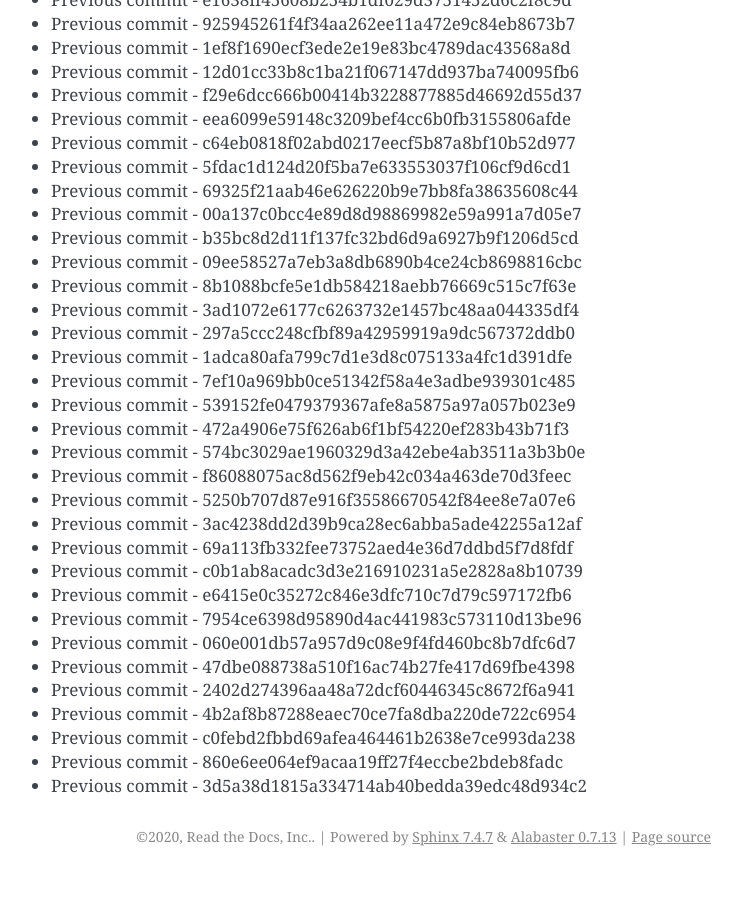
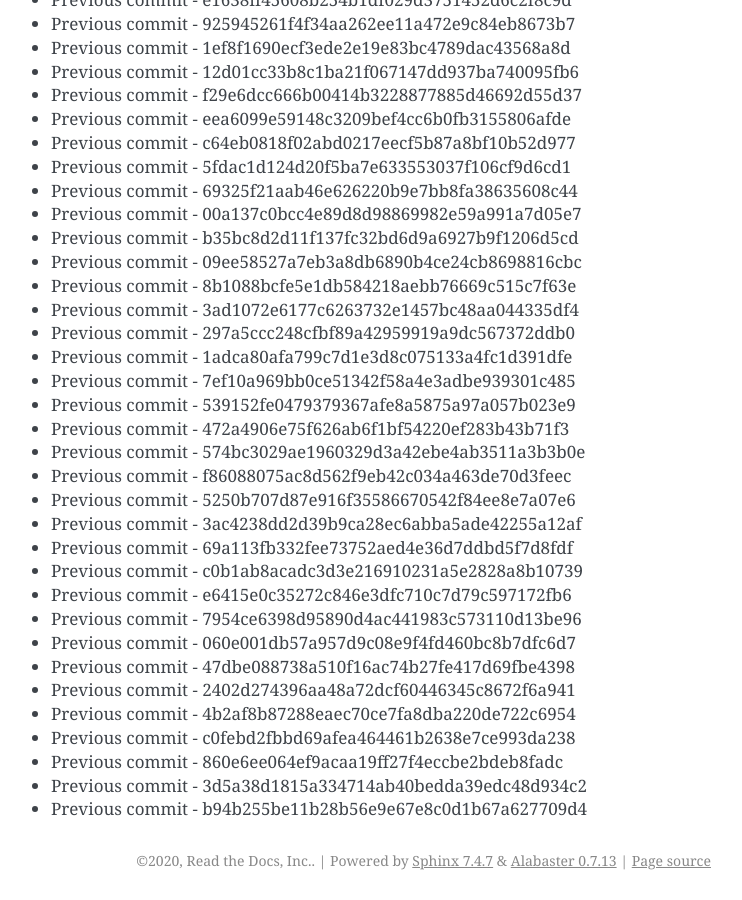
Before and after one commit to readthedocs/rtd-git-stresstest, a Sphinx documentation site: the page built from docs/updates.rst, in a window 1280 px wide and 900 px high, scrolled down 1274 px. Shown: the whole window, without its empty margins (399-1141 px from the left). Built offline with Sphinx 7.4.7, drawn with Linux system fonts in a browser that asks for light colours; before the commit the page ends 2150 px from its top, so only the background shows below that.

Commit message:
Generating commit from previous: b94b255be11b28b56e9e67e8c0d1b67a627709d4

```diff
--- a/docs/updates.rst
+++ b/docs/updates.rst
@@ -85,3 +85,4 @@ It can be tested for any performance characteristics.
 * Previous commit - c0febd2fbbd69afea464461b2638e7ce993da238
 * Previous commit - 860e6ee064ef9acaa19ff27f4eccbe2bdeb8fadc
 * Previous commit - 3d5a38d1815a334714ab40bedda39edc48d934c2
+* Previous commit - b94b255be11b28b56e9e67e8c0d1b67a627709d4
```
